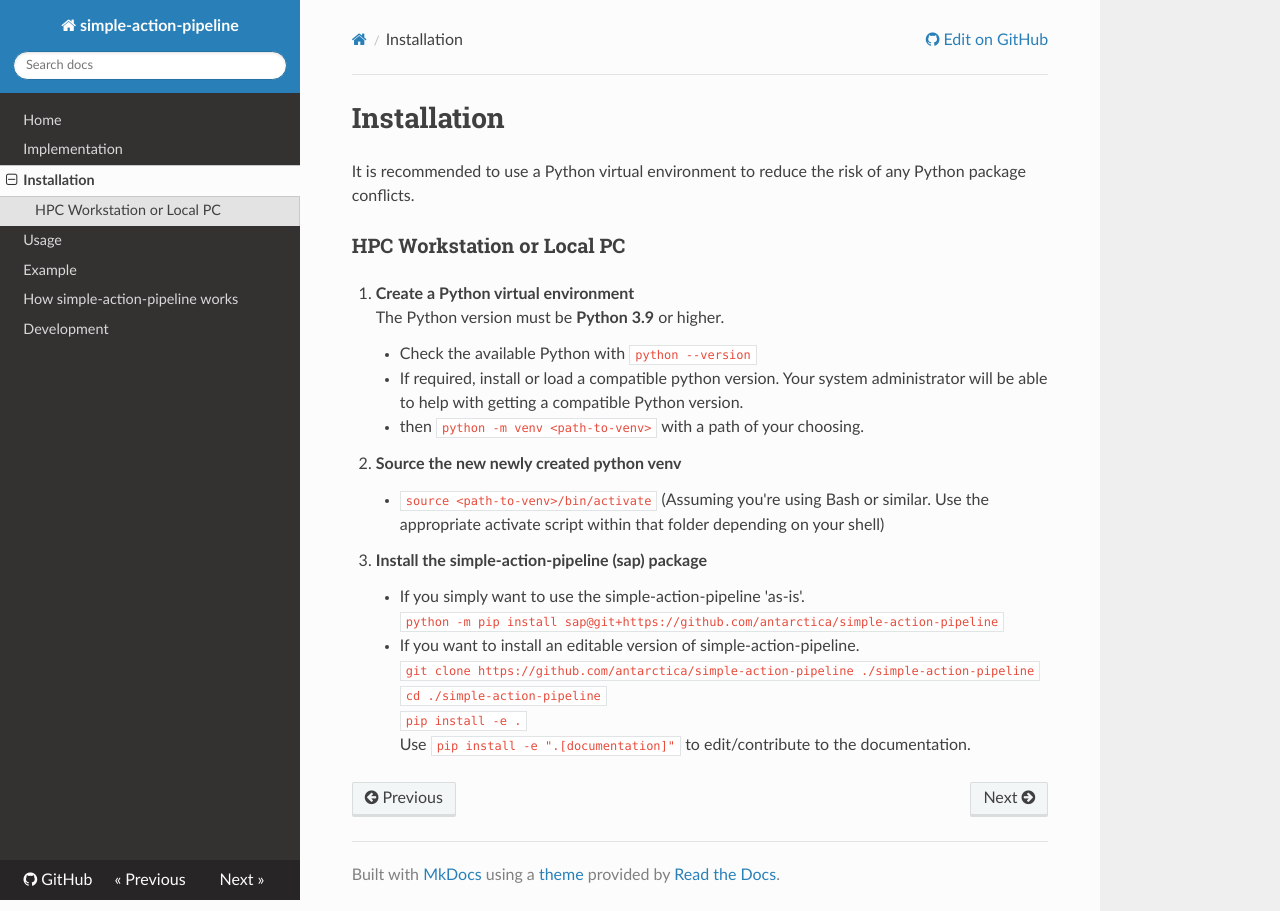
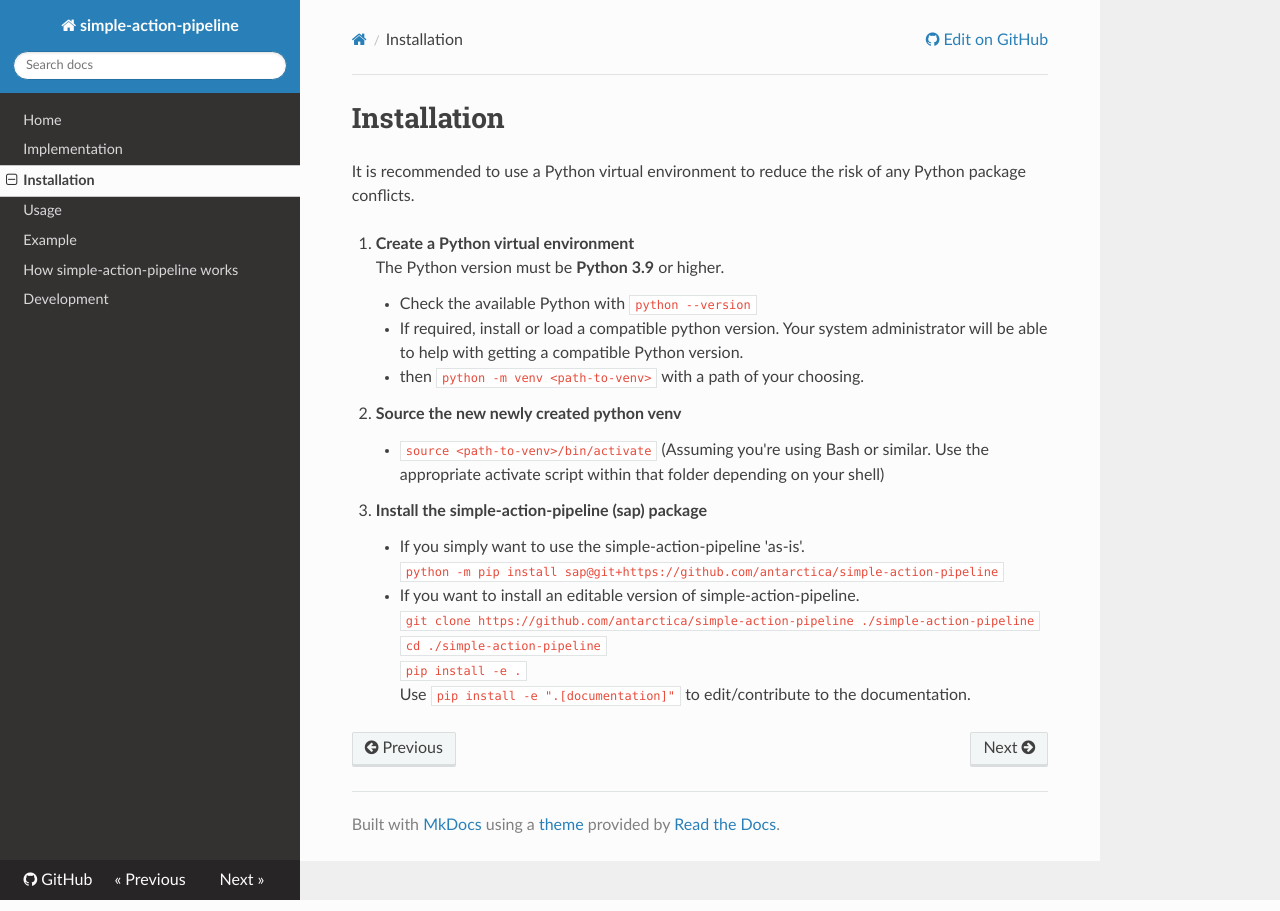
Before and after one commit to antarctica/simple-action-pipeline, an MkDocs documentation site: the page built from docs/installation.md, in a window 1280 px wide. Built offline with MkDocs 1.6.1, drawn with Linux system fonts in a browser that asks for light colours; nearby versions of some CDN libraries.

Commit message:
remove redundant reference to HPC or Local environment
Co-authored-by: David Wilby <24752124+davidwilby@users.noreply.github.com>

```diff
--- a/docs/installation.md
+++ b/docs/installation.md
@@ -2,7 +2,6 @@
 
 It is recommended to use a Python virtual environment to reduce the risk of any Python package conflicts.
 
-### HPC Workstation or Local PC
 
 1. **Create a Python virtual environment**
    The Python version must be **Python 3.9** or higher.
```
